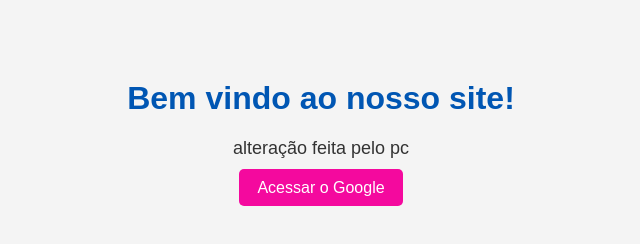
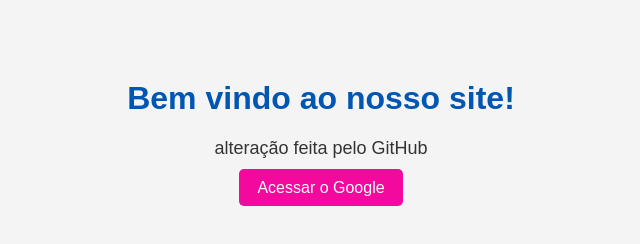
Before and after one commit to larissarf94-bot/pw3, a plain HTML site: page index.html in a window 1280 px wide. Shown: the full height of the page, 319-959 px from the left. Drawn offline with Linux system fonts and the light colour scheme.

Commit message:
alteração feita pela github

```diff
--- a/index.html
+++ b/index.html
@@ -8,7 +8,7 @@
 </head>
 <body>
     <h1>Bem vindo ao nosso site!</h1>
-    <p>alteração feita pelo pc</p>
+    <p>alteração feita pelo GitHub</p>
     <a href="https://google.com">Acessar o Google</a>
 </body>
 </html>
```
